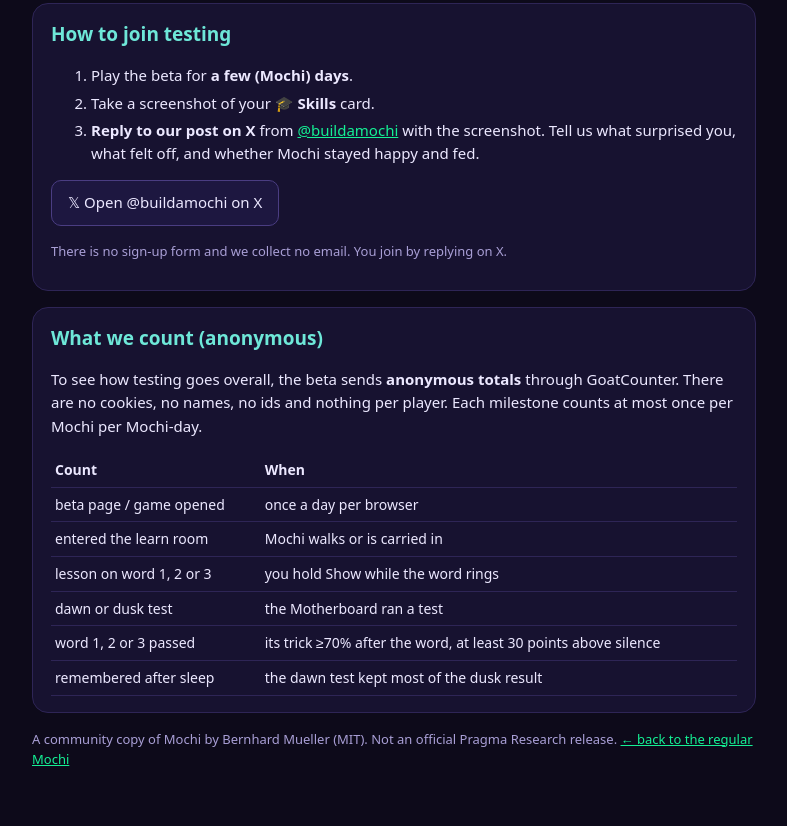
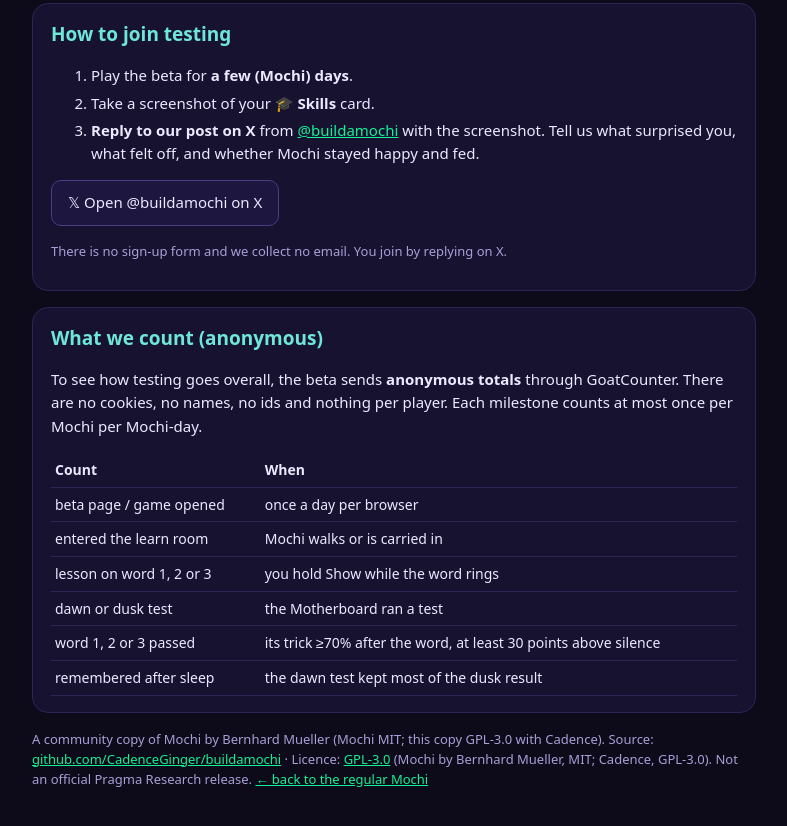
Before and after one commit to CadenceGinger/buildamochi, a website: page beta/index.html in a window 1280 px wide. Shown: the part 1025-1851 px from the top of the page, without its empty margins (246-1033 px from the left). Drawn offline with Linux system fonts and the light colour scheme.

Commit message:
Update license notices: GPL-3.0 (Cadence) + MIT (Mochi)

```diff
--- a/beta/index.html
+++ b/beta/index.html
@@ -82,7 +82,7 @@
       <tr><td>remembered after sleep</td><td>the dawn test kept most of the dusk result</td></tr>
     </table>
   </div>
-  <p class="soft">A community copy of Mochi by Bernhard Mueller (MIT). Not an official Pragma Research release. <a href="../web/">← back to the regular Mochi</a></p>
+  <p class="soft">A community copy of Mochi by Bernhard Mueller (Mochi MIT; this copy GPL-3.0 with Cadence). Source: <a href="https://github.com/CadenceGinger/buildamochi" target="_blank" rel="noopener">github.com/CadenceGinger/buildamochi</a> · Licence: <a href="https://github.com/CadenceGinger/buildamochi/blob/main/NOTICE.md" target="_blank" rel="noopener">GPL-3.0</a> (Mochi by Bernhard Mueller, MIT; Cadence, GPL-3.0). Not an official Pragma Research release. <a href="../web/">← back to the regular Mochi</a></p>
 </main>
 </body>
 </html>
```
